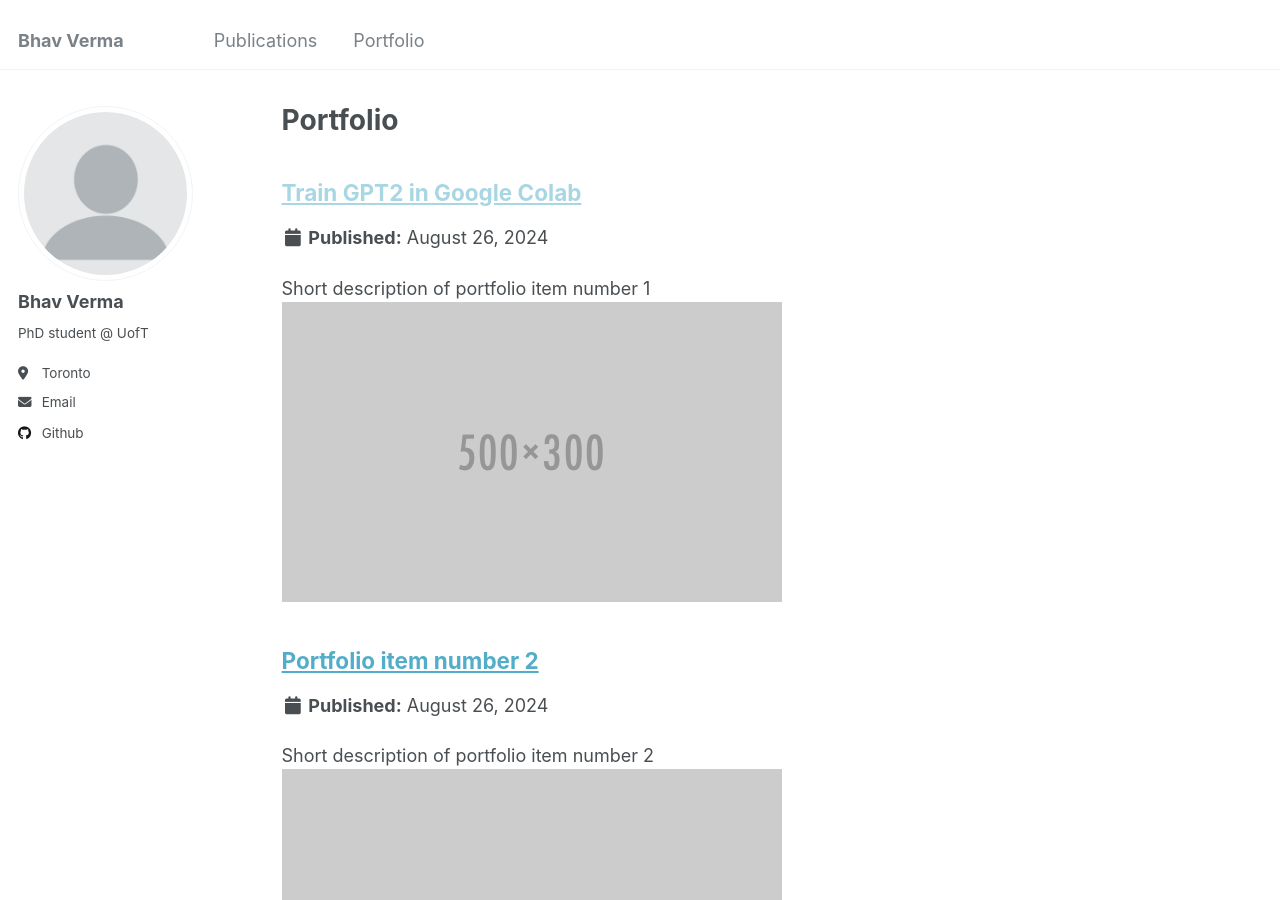
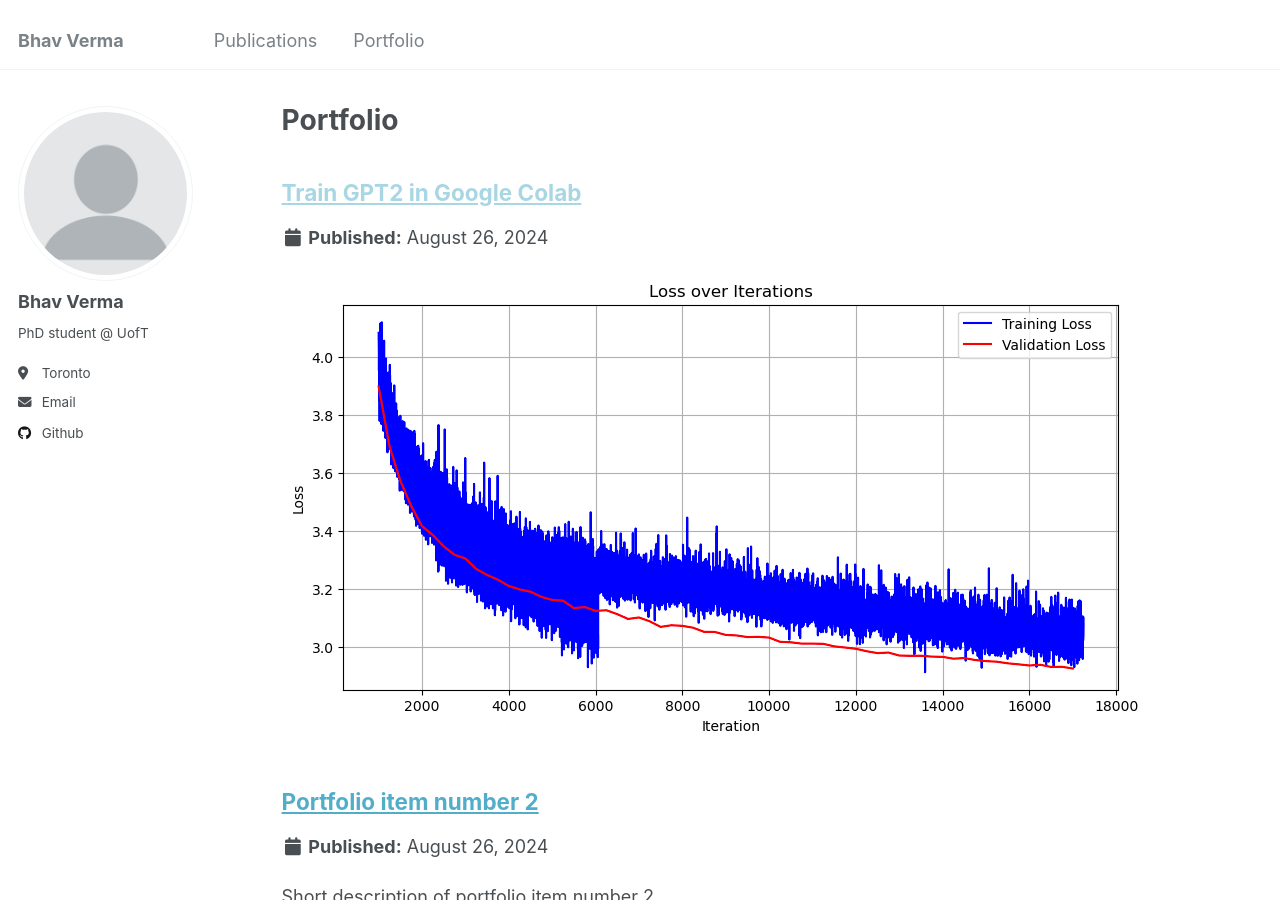
Before and after one commit to bhavverma/bhavverma.github.io, a Jekyll site: the page built from _pages/portfolio.html, in a window 1280 px wide and 900 px high. Built offline with Jekyll 4.4.1, drawn with Linux system fonts in a browser that asks for light colours.

Commit message:
Update portfolio-1.md

```diff
--- a/_portfolio/portfolio-1.md
+++ b/_portfolio/portfolio-1.md
@@ -1,6 +1,6 @@
 ---
 title: "[Train GPT2 in Google Colab](https://github.com/Bhav7/gpt2_colab_reimplementation)"
-excerpt: "Short description of portfolio item number 1<br/><img src='/images/500x300.png'>"
+excerpt: "<img src='/images/gpt_loss.png'>"
 collection: portfolio
 ---
 
```
